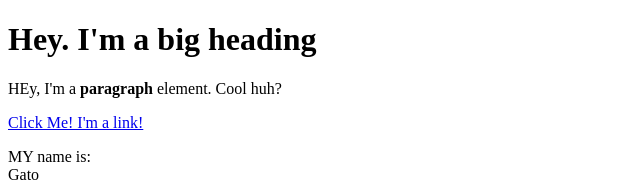
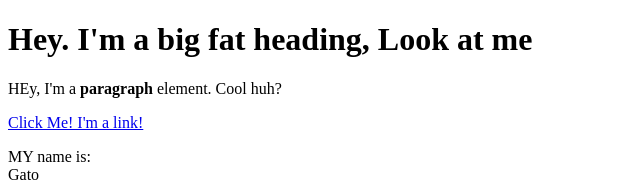
Before and after one commit to HabeebGb/Cartoon-Hero, a plain HTML site: page Test.html in a window 1280 px wide. Shown: the top 182 px of the page, without its empty margins (0-640 px from the left). Drawn offline with Linux system fonts and the light colour scheme.

Commit message:
Heading change

```diff
--- a/Test.html
+++ b/Test.html
@@ -1,10 +1,10 @@
 <!DOCTYPE html>
 <html>
 <head>
-	<title>Test Page/</title>
+	<title>Test Page</title>
 </head>
 <body>
-	<h1>Hey. I'm a big heading</h1>
+	<h1>Hey. I'm a big fat heading, Look at me</h1>
 	<p>HEy, I'm a <b>paragraph</b> element. Cool huh?</p>
 	<a href="https://google.com" target="_blank" title="Let's Go To Google">Click Me! I'm a link!</a>
 	<p>MY name is:<br>
```
